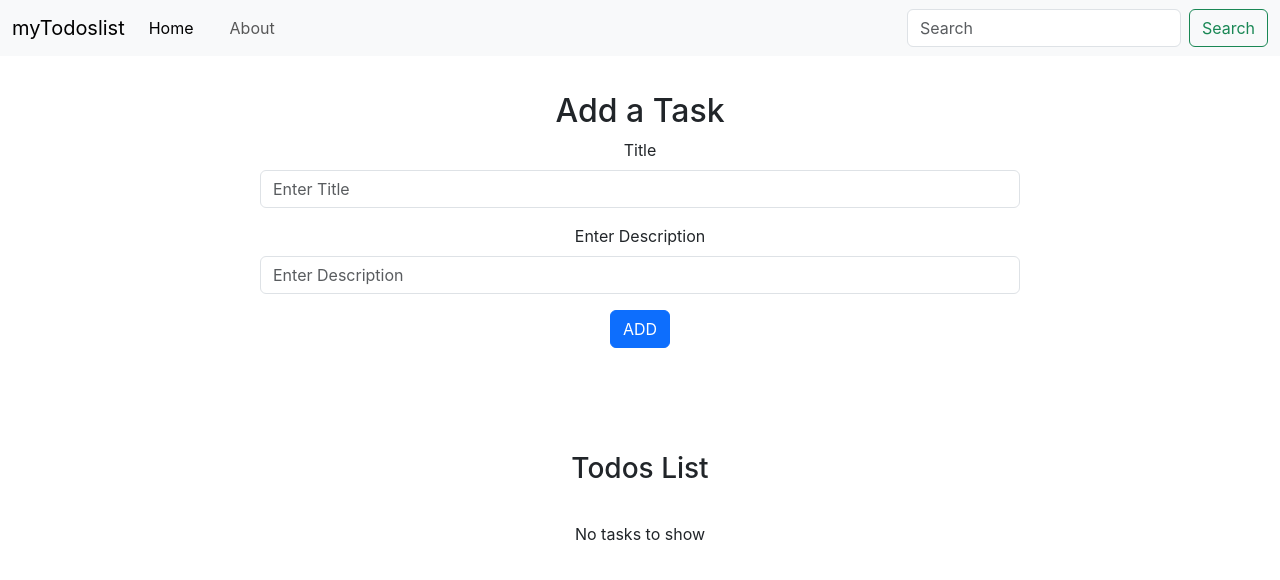
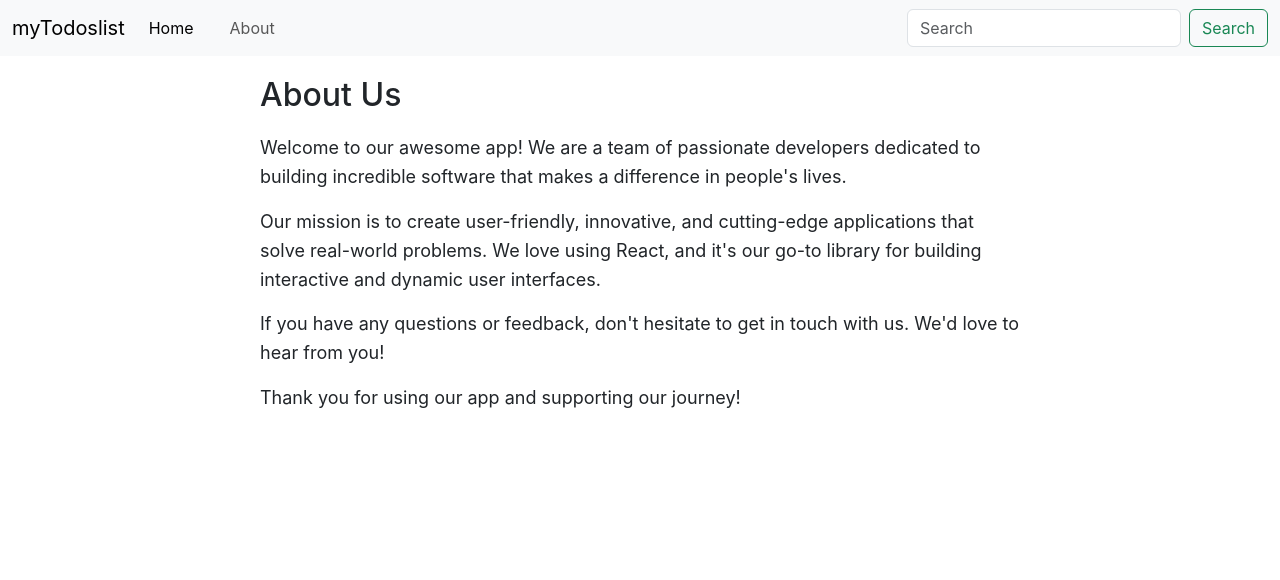
Before and after one commit to M-O-H-I-T-G-U-P-T-A/TodoApplication, a React (Create React App) app: page /about in a window 1280 px wide. Shown: the top 580 px of the page. Built offline with nearby package versions, Linux system fonts and the light colour scheme.

Commit message:
checking

```diff
--- a/src/App.js
+++ b/src/App.js
@@ -56,19 +56,19 @@
 
   return (
     <div>
+      <Router>
       <Header title="myTodoslist" searchbar={true}/>
-      <AddTodo addTodo ={addTodo}/>
-      <Todos todos={todos} onDelete={onDelete}/>
-      {/* <Router>
+      {/* <AddTodo addTodo ={addTodo}/>
+      <Todos todos={todos} onDelete={onDelete}/>  */}
         <Routes>
-            <Route path="https://M-O-H-I-T-G-U-P-T-A.github.io/TodoApplication/" element={<>
+            <Route path="/" element={<>
               <AddTodo addTodo ={addTodo}/>
               <Todos todos={todos} onDelete={onDelete}/>
               </>}/>
-            <Route path='https://M-O-H-I-T-G-U-P-T-A.github.io/TodoApplication/about' element={<About/>}/>
+            <Route path='/about' element={<About/>}/>
         </Routes>
-      </Router> */}
       <Footer/>
+      </Router>
     </div>
   );
 }
--- a/src/MyComponents/About.js
+++ b/src/MyComponents/About.js
@@ -22,4 +22,4 @@
   )
 }
 
-export default About
+export default About;
--- a/src/MyComponents/Header.js
+++ b/src/MyComponents/Header.js
@@ -11,10 +11,10 @@
                 <div className="collapse navbar-collapse" id="navbarSupportedContent">
                   <ul className="navbar-nav me-auto mb-2 mb-lg-0">
                     <li className="nav-item">
-                      <a className="nav-link active" aria-current="page" href="https://M-O-H-I-T-G-U-P-T-A.github.io/TodoApplication/">Home</a>
+                      <a className="nav-link active" aria-current="page" href="/">Home</a>
                     </li>
                     <li className="nav-item">
-                      <a className="nav-link" href="https://M-O-H-I-T-G-U-P-T-A.github.io/TodoApplication/about">About</a>
+                      <a className="nav-link" href="/about">About</a>
                     </li>
                   </ul>
                   { props.searchbar? <form className="d-flex" role="search">
```
